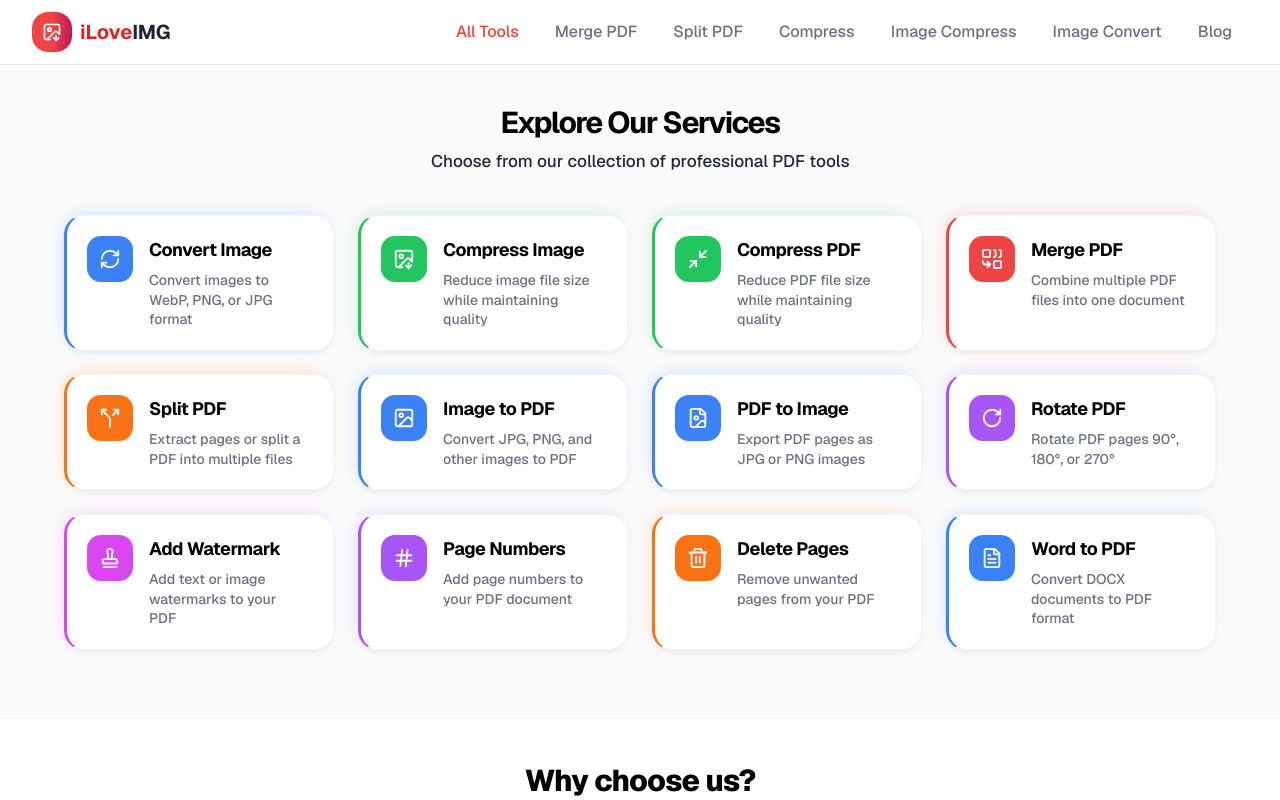
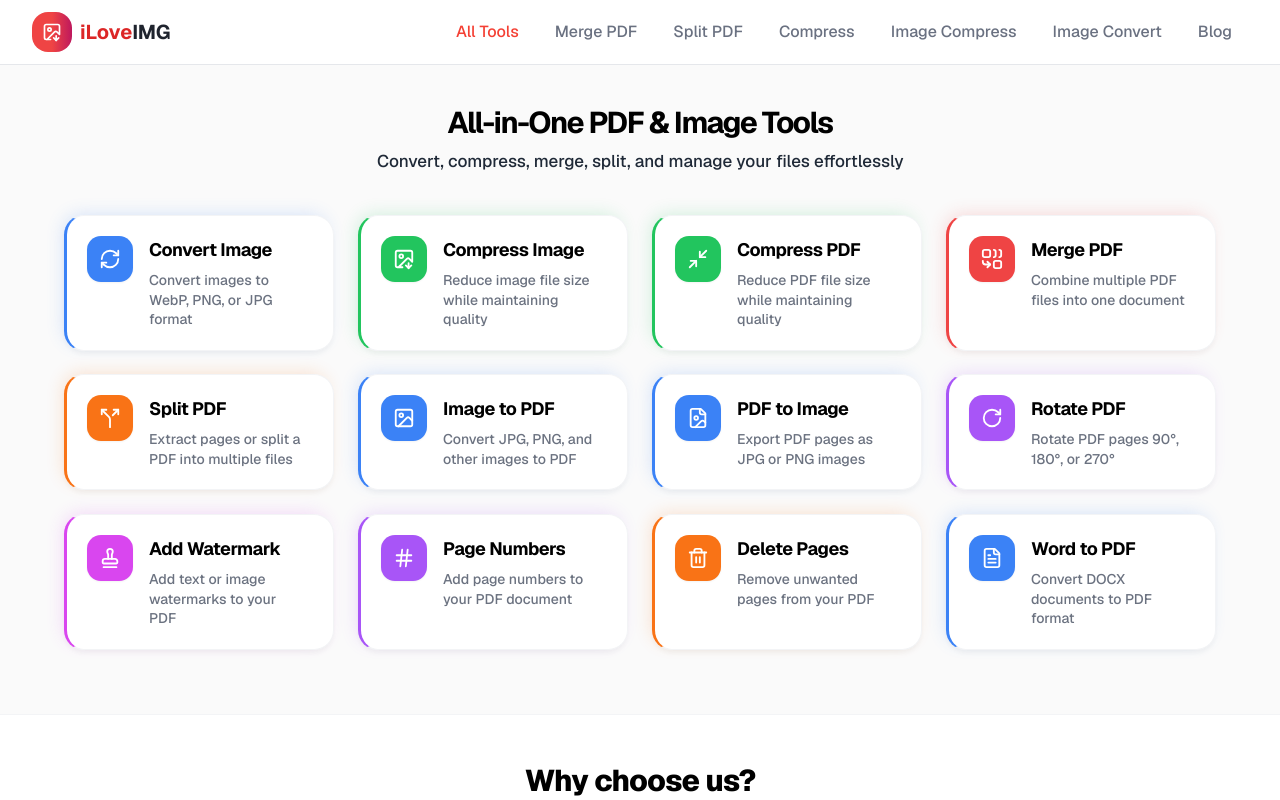
Before and after one commit to pramodtrigno-design/iloveeimg, a Next.js app: page / in a window 1280 px wide. Shown: the top 800 px of the page. Built offline with nearby package versions, Linux system fonts and the light colour scheme.

Commit message:
Update header and description in Index.tsx

```diff
--- a/src/tool-pages/Index.tsx
+++ b/src/tool-pages/Index.tsx
@@ -176,13 +176,13 @@ const Index = () => {
         <h1
           className="text-2xl md:text-3xl font-bold tracking-tighter text-black dark:text-gray-50 mb-2"
         >
-          Explore Our Services
+         All-in-One PDF & Image Tools
         </h1>
 
         <p
           className="text-[17px] text-gray-800 dark:text-gray-200 font-medium animate-in fade-in fill-mode-both"
         >
-          Choose from our collection of professional PDF tools
+          Convert, compress, merge, split, and manage your files effortlessly
         </p>
       </section>
 
```
